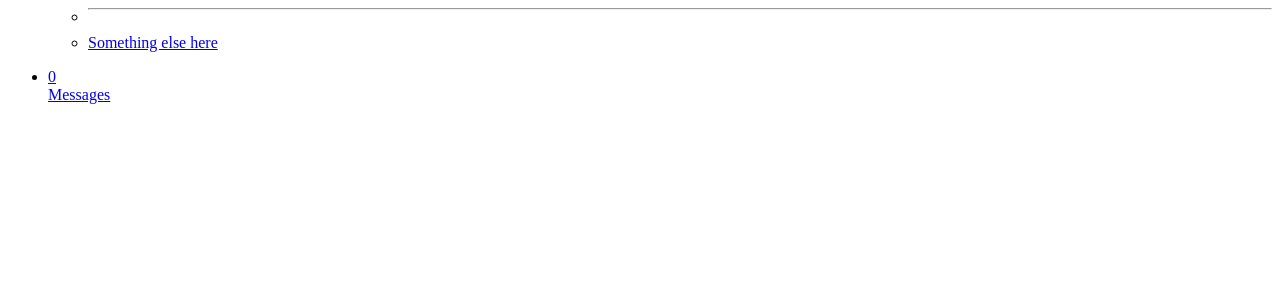
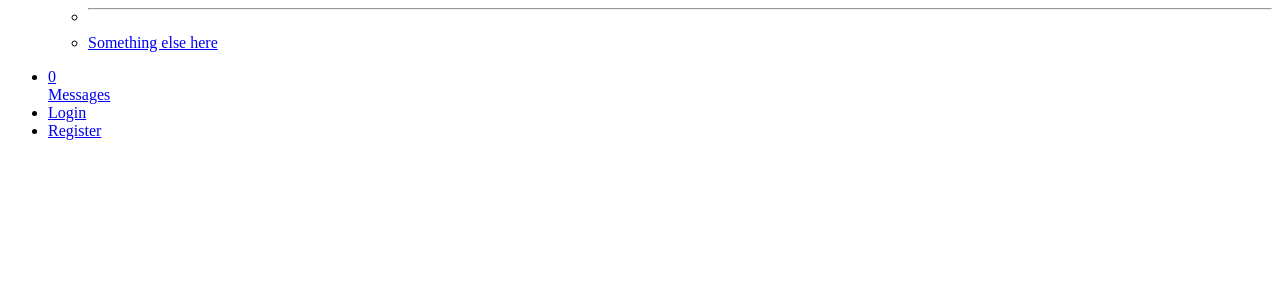
Before and after one commit to FrontMaybeBackend/GymApp, a Symfony app: template templates/navbar/index.html.twig in a window 1280 px wide. Shown: the part 150-450 px from the top of the page. Run offline with Twig, Linux system fonts and the light colour scheme; the template is opened without the code that fills it, so the values that code supplies are empty; some libraries are stand-ins or nearby versions.

Commit message:
maked correct route (path)

```diff
--- a/templates/navbar/index.html.twig
+++ b/templates/navbar/index.html.twig
@@ -83,10 +83,26 @@
                         </div>
                         Messages
                     </a>
+                </li><li class="nav-item text-center mx-2 mx-lg-1">
+                    <a class="nav-link" href="{{  path('app_login') }}">
+                        <div>
+                            <i class="fas fa-bell fa-lg mb-1"></i>
+                        </div>
+                        Login
+                    </a>
+                </li>
+                <li class="nav-item text-center mx-2 mx-lg-1">
+                    <a class="nav-link" href="{{ path('app_register') }}">
+                        <div>
+                            <i class="fas fa-bell fa-lg mb-1"></i>
+                        </div>
+                        Register
+                    </a>
                 </li>
             </ul>
         <!-- Collapsible wrapper -->
     </div>
+
     <!-- Container wrapper -->
 </nav>
 <!-- Navbar -->
```
